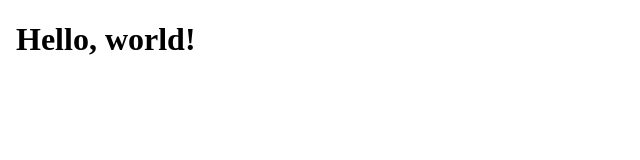
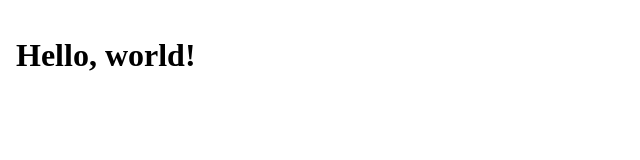
Before and after one commit to rylandf6/term1-html-project, a plain HTML site: page index.html in a window 1280 px wide. Shown: the whole page, without its empty margins (0-640 px from the left). Drawn offline with Linux system fonts and the light colour scheme.

Commit message:
Padding not margin

```diff
--- a/index.css
+++ b/index.css
@@ -11,5 +11,6 @@ html {
 }
 
 body {
-    margin: 1em;
+    margin: 0;
+    padding: 1em;
 }
```
